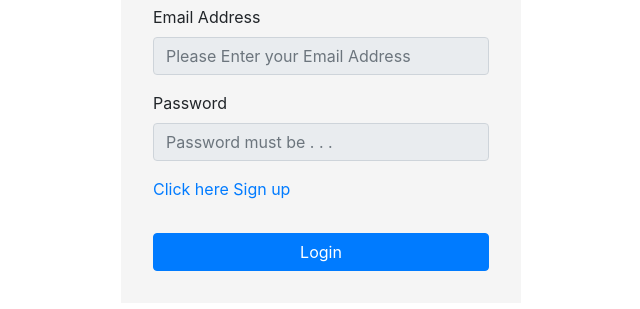
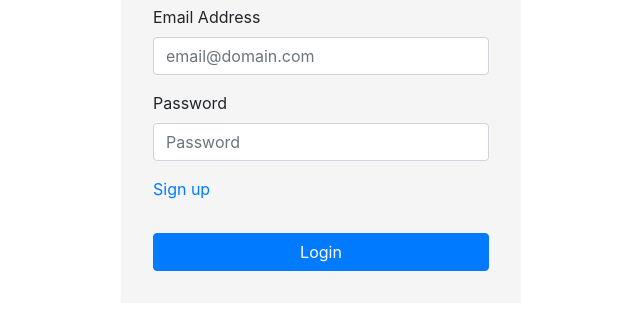
Before and after one commit to aerasmo/lubotics-frontend, a plain HTML site: page index.html in a window 1280 px wide. Shown: the part 241-550 px from the top of the page, without its empty margins (319-959 px from the left). Drawn offline with Linux system fonts and the light colour scheme.

Commit message:
Hint & text revisions

```diff
--- a/index.html
+++ b/index.html
@@ -34,18 +34,18 @@
   </nav> -->
   <form class="login-form" action="/pages/home.html">
     <h1> Lubotics </h1>
-    <fieldset disabled>
+    <fieldset enabled>
       <div class="form-group">
         <label for="formGroupExampleInput">Email Address</label>
-        <input type="text" class="form-control" id="formGroupExampleInput" placeholder="Please Enter your Email Address">
+        <input type="text" class="form-control" id="formGroupExampleInput" placeholder="email@domain.com">
       </div>
       <div class="form-group">
         <label for="formGroupExampleInput2">Password</label>
-        <input type="text" class="form-control" id="formGroupExampleInput2" placeholder="Password must be . . .">
+        <input type="text" class="form-control" id="formGroupExampleInput2" placeholder="Password">
       </div>
     </fieldset>
 
-    <a class="sign-up-link" href="/pages/signup.html"> Click here Sign up </a>
+    <a class="sign-up-link" href="/pages/signup.html"> Sign up </a>
     <button type="submit" class="btn btn-primary">Login</button>
   </form>
 
```
Also changed, not shown: pages/signup.html (+5 -5 lines).
